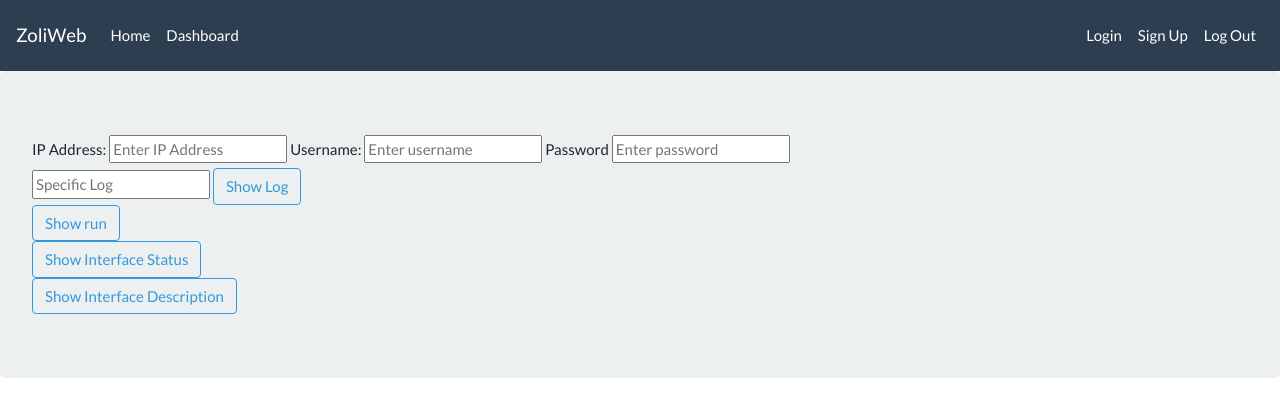
After one commit to zoliron/Flask, a Flask app: page /switchCommandsRedirect in a window 1280 px wide. The commit adds this page. Shown: the top 417 px of the page. Run offline with Flask 2, Linux system fonts and the light colour scheme; a user stored in the database is signed in; some libraries are stand-ins or nearby versions.

Commit message:
Switch command implementations

```diff
--- a/App.py
+++ b/App.py
@@ -1,4 +1,4 @@
-from flask import Flask, render_template, redirect, url_for
+from flask import Flask, render_template, redirect, url_for, request
 from flask_bootstrap import Bootstrap
 from flask_sqlalchemy import SQLAlchemy
 from werkzeug.security import generate_password_hash, check_password_hash
@@ -64,12 +64,6 @@ def signup():
 
     return render_template('signup.html', form=form)
 
-# Dashboard route
-@app.route('/dashboard')
-@login_required
-def dashboard():
-    return render_template('dashboard.html', name=current_user.username)
-
 # Logout route
 @app.route('/logout')
 @login_required
@@ -77,14 +71,34 @@ def logout():
     logout_user()
     return redirect(url_for('index'))
 
+# Dashboard route
+@app.route('/dashboard')
+@login_required
+def dashboard():
+    return render_template('dashboard.html', name=current_user.username)
+
+
+# Switch Commands route
+@app.route('/switchCommandsRedirect')
+@login_required
+def switchCommandsRedirect():
+    return render_template('switchCommands.html')
+
+
 # Login route
-@app.route('/logging')
+@app.route('/switchCommand', methods=['GET', 'POST'])
 @login_required
-def logging():
+def switchCommand():
     testSwitch = Switch()
-    switchDict = testSwitch.createSwitchDict("192.168.200.254", "manager", "citizen")
-    output = testSwitch.sendCommand(switchDict, "do show run int gi0/1")
-    return output
+    switchDict = testSwitch.createSwitchDict(request.form['ipAddress'], request.form['username'], request.form['password'])
+    command = "do " + request.form['command']
+    if 'show log' in command:
+        command = command + request.form['specificLog']
+        output = testSwitch.sendCommand(switchDict, command)
+        return render_template('output.html', output=output)
+    else:
+        output = testSwitch.sendCommand(switchDict, command)
+        return render_template('output.html', output=output)
 
 
 if __name__ == '__main__':
--- a/Switch.py
+++ b/Switch.py
@@ -14,7 +14,6 @@ class Switch:
     def sendCommand(self, SwitchDict, command):
         net_connect = ConnectHandler(**SwitchDict)
         output = net_connect.send_config_set(command)
-        print(output)
         net_connect.disconnect()
         return output
 
@@ -22,4 +21,4 @@ class Switch:
 if __name__ == '__main__':
     testSwitch = Switch()
     switchDict = testSwitch.createSwitchDict("192.168.200.254", "manager", "citizen")
-    testSwitch.sendCommand(switchDict, "do show run int gi0/1")
+    testSwitch.sendCommand(switchDict, "do show run int gi0/1", )
--- a/templates/baseTemplate.html
+++ b/templates/baseTemplate.html
@@ -23,29 +23,16 @@
                 <a class="nav-link" href="/">Home <span class="sr-only">(current)</span></a>
             </li>
             <li class="nav-item">
+                <a class="nav-link" href="{{ url_for('dashboard') }}">Dashboard</a>
+            </li>
+        </ul>
+        <ul class="nav navbar-nav navbar-right">
+            <li class="nav-item">
                 <a class="nav-link" href="{{ url_for('login') }}">Login</a>
             </li>
             <li class="nav-item">
                 <a class="nav-link" href="{{ url_for('signup') }}">Sign Up</a>
             </li>
-            <li class="nav-item">
-                <a class="nav-link" href="{{ url_for('dashboard') }}">Dashboard</a>
-            </li>
-<!--            <li class="nav-item">-->
-<!--                <div class="btn-group" role="group" aria-label="Button group with nested dropdown">-->
-<!--                    <button type="button" class="btn btn-info">Info</button>-->
-<!--                    <div class="btn-group" role="group">-->
-<!--                        <button id="btnGroupDrop3" type="button" class="btn btn-info dropdown-toggle"-->
-<!--                                data-toggle="dropdown" aria-haspopup="true" aria-expanded="false"></button>-->
-<!--                        <div class="dropdown-menu" aria-labelledby="btnGroupDrop3">-->
-<!--                            <a class="dropdown-item" href="#">Dropdown link</a>-->
-<!--                            <a class="dropdown-item" href="#">Dropdown link</a>-->
-<!--                        </div>-->
-<!--                    </div>-->
-<!--                </div>-->
-<!--            </li>-->
-        </ul>
-        <ul class="nav navbar-nav navbar-right">
             <li class="nav-item">
                 <a class="nav-link" href="{{ url_for('logout') }}">Log Out</a>
             </li>
--- a/templates/dashboard.html
+++ b/templates/dashboard.html
@@ -17,8 +17,8 @@
 
 <div class="jumbotron">
     <div class="btn-group-vertical">
-        <form action="/logging">
-            <button type="submit" class="btn btn-outline-info">Specific Log</button>
+        <form action="/switchCommandsRedirect">
+            <button type="submit" class="btn btn-outline-info">Switch Commands</button>
             <br>
         </form>
     </div>
--- /dev/null
+++ b/templates/switchCommands.html
@@ -0,0 +1,32 @@
+{% extends "baseTemplate.html" %}
+
+{% block content %}
+<div class="jumbotron">
+
+    <div class="btn-group-vertical">
+        <form action="/switchCommand" method="post">
+            <label>IP Address: </label>
+            <input type="text" placeholder="Enter IP Address" name="ipAddress">
+            <label>Username: </label>
+            <input type="text" placeholder="Enter username" name="username">
+            <label>Password </label>
+            <input type="password" placeholder="Enter password" name="password">
+            <br>
+
+            <input type="text" placeholder="Specific Log" name="specificLog">
+            <button type="submit" class="btn btn-outline-info" name="command" value="show log | i ">Show Log</button>
+            <br>
+            <button type="submit" class="btn btn-outline-info" name="command" value="show run">Show run</button>
+            <br>
+            <button type="submit" class="btn btn-outline-info" name="command" value="show interface status">Show
+                Interface Status
+            </button>
+            <br>
+            <button type="submit" class="btn btn-outline-info" name="command" value="show interface description">Show
+                Interface Description
+            </button>
+            <br>
+        </form>
+    </div>
+</div>
+{% endblock %}
```
Also changed, not shown: templates/output.html (added, +8 -0 lines).
